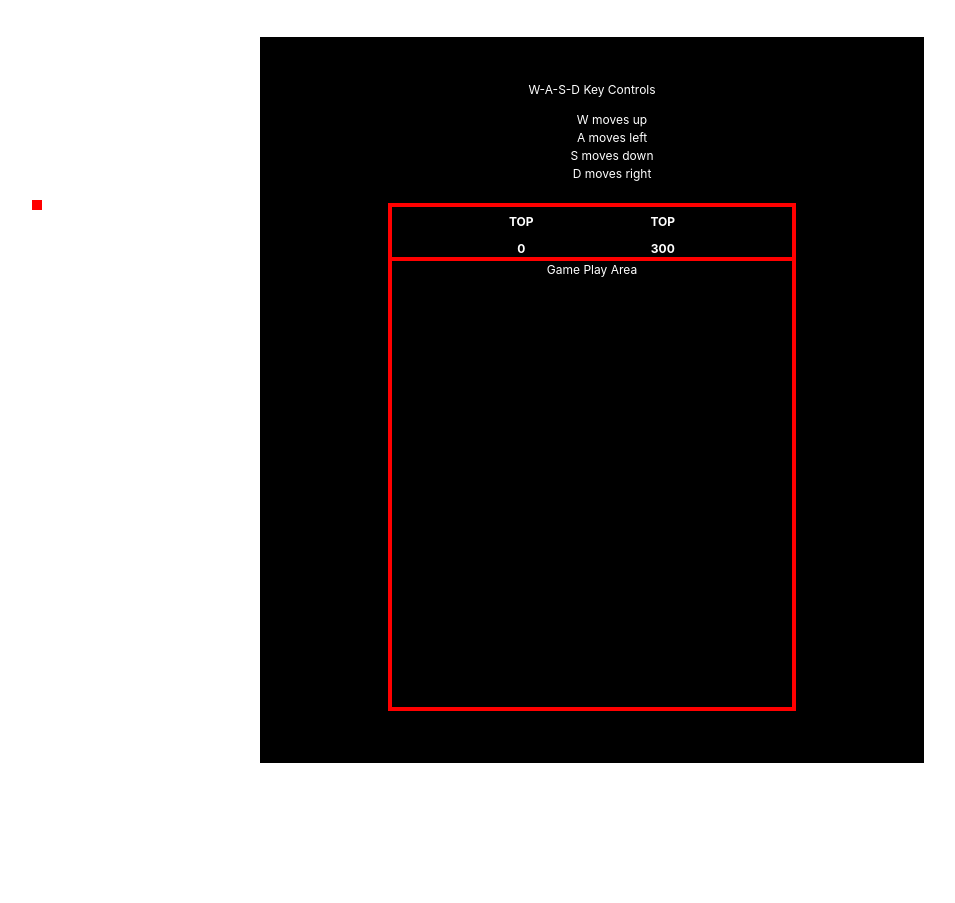
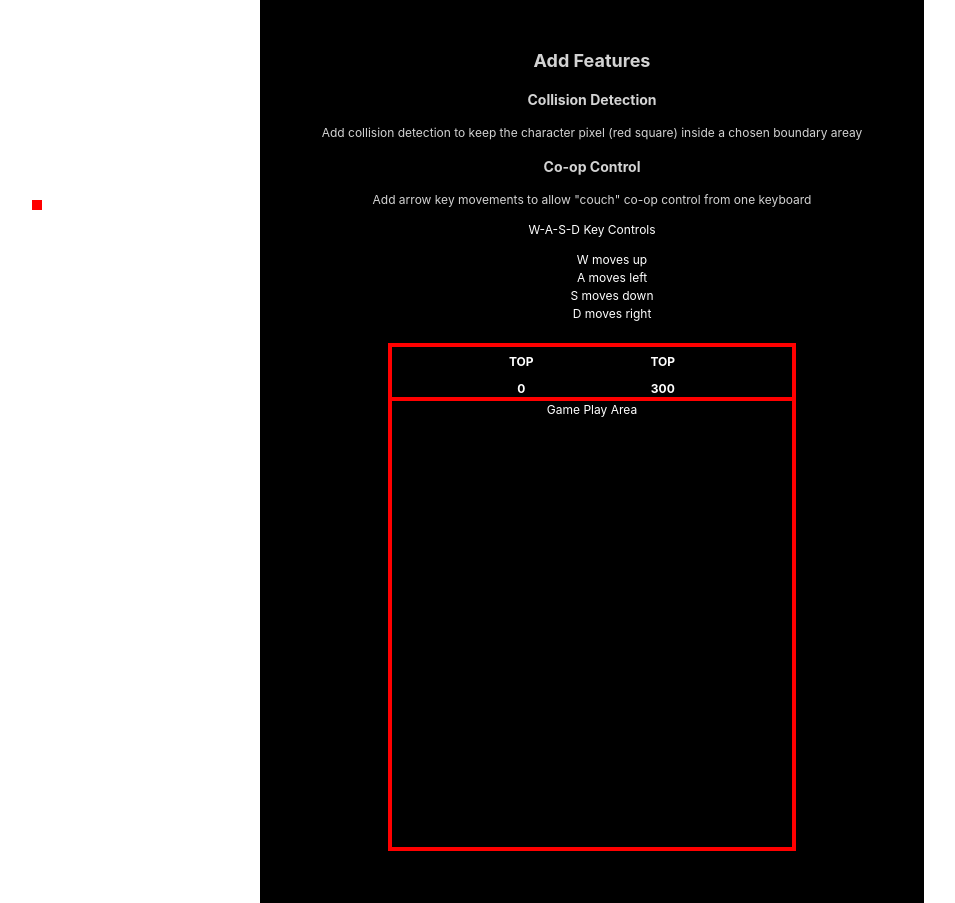
Before and after one commit to Joy-of-Coding/Winter_2023_ReactJam, a React (Vite) app in the folder reverse-pacman/: page / in a window 1280 px wide. Shown: the whole page, without its empty margins (48-1003 px from the left). Before the commit the page ends 800 px from the top, so only its background shows below. Built offline with nearby package versions, Linux system fonts and the light colour scheme.

Commit message:
added text to suggest feature additions

```diff
--- a/reverse-pacman/src/App.css
+++ b/reverse-pacman/src/App.css
@@ -1,4 +1,5 @@
 #root {
+  color: lightgrey;
   max-width: 1280px;
   min-width: 600px;
   margin: 0 auto;
--- a/reverse-pacman/src/App.jsx
+++ b/reverse-pacman/src/App.jsx
@@ -8,7 +8,13 @@ function App() {
 
   return (
       <>
-        <PlayerMovement />
+          <h2>Add Features</h2>
+          <h3>Collision Detection</h3>
+          <p>Add collision detection to keep the character pixel (red square) inside a chosen boundary areay</p>
+          <h3>Co-op Control</h3>
+          <p>Add arrow key movements to allow "couch" co-op control from one keyboard</p>
+
+          <PlayerMovement />
         <GameArea />
       </>
 
```
